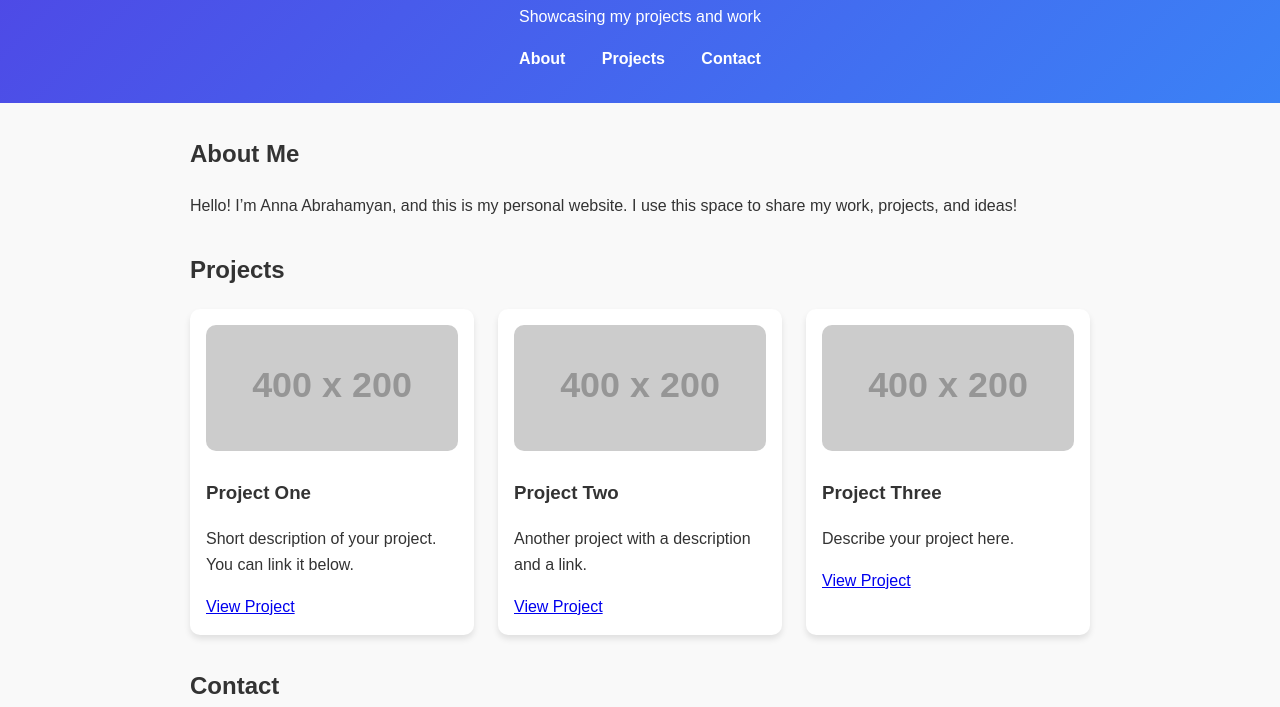
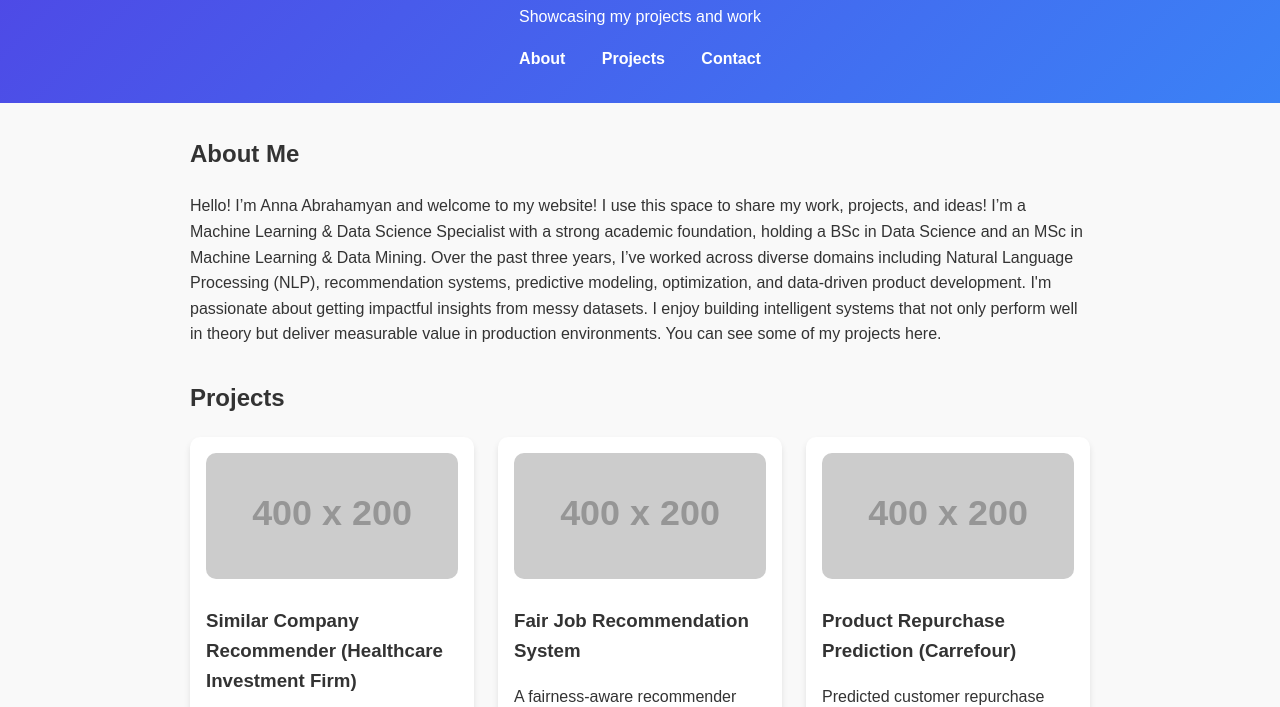
Before and after one commit to justacupofhottea/justacupofhottea.github.io, a plain HTML site: page index.html in a window 1280 px wide. Shown: the part 108-815 px from the top of the page. Drawn offline with Linux system fonts and the light colour scheme; placeholder pictures from the web are drawn by us.

Commit message:
Update index.html

```diff
--- a/index.html
+++ b/index.html
@@ -80,7 +80,11 @@
 
   <section id="about">
     <h2>About Me</h2>
-    <p>Hello! I’m Anna Abrahamyan, and this is my personal website. I use this space to share my work, projects, and ideas!</p>
+    <p>Hello! I’m Anna Abrahamyan and welcome to my website! I use this space to share my work, projects, and ideas! I’m a Machine Learning & Data Science
+      Specialist with a strong academic foundation, holding a BSc in Data Science and an MSc in Machine Learning & Data Mining. Over the past three years,
+      I’ve worked across diverse domains including Natural Language Processing (NLP), recommendation systems, predictive modeling, optimization, and data-driven
+      product development. I'm passionate about getting impactful insights from messy datasets. I enjoy building intelligent systems that not only perform well
+      in theory but deliver measurable value in production environments. You can see some of my projects here.</p>
   </section>
 
   <section id="projects">
@@ -88,20 +92,20 @@
     <div class="projects">
       <div class="card">
         <img src="https://via.placeholder.com/400x200" alt="Project 1">
-        <h3>Project One</h3>
-        <p>Short description of your project. You can link it below.</p>
+        <h3>Similar Company Recommender (Healthcare Investment Firm)</h3>
+        <p>An NLP-powered system that finds similar companies using sentence embeddings and FAISS-based similarity search. Built for a healthcare investment firm to enhance deal discovery.</p>
         <a href="#">View Project</a>
       </div>
       <div class="card">
         <img src="https://via.placeholder.com/400x200" alt="Project 2">
-        <h3>Project Two</h3>
-        <p>Another project with a description and a link.</p>
+        <h3>Fair Job Recommendation System</h3>
+        <p>A fairness-aware recommender using metric learning and bias-mitigation techniques to promote equitable job visibility without sacrificing accuracy.</p>
         <a href="#">View Project</a>
       </div>
       <div class="card">
         <img src="https://via.placeholder.com/400x200" alt="Project 3">
-        <h3>Project Three</h3>
-        <p>Describe your project here.</p>
+        <h3>Product Repurchase Prediction (Carrefour)</h3>
+        <p>Predicted customer repurchase behavior from transaction data to optimize cross-selling strategies and retention efforts.</p>
         <a href="#">View Project</a>
       </div>
     </div>
@@ -113,7 +117,7 @@
   </section>
 
   <footer>
-    <p>© 2025 Your Name — Built with ❤️</p>
+    <p>© 2025 Anna Abrahamyan — Built with ❤️</p>
   </footer>
 </body>
 </html>
```
